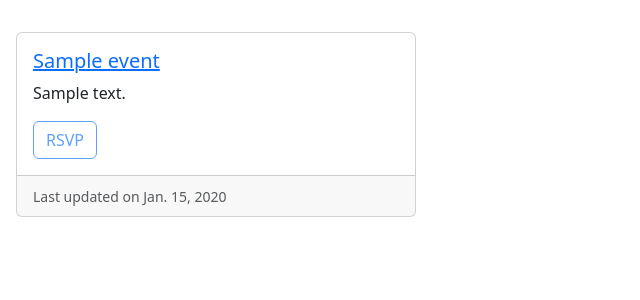
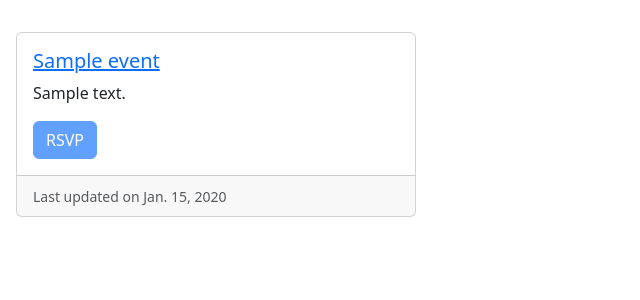
Before and after one commit to waffledood/huddle-hub, a Django app: page /huddlehub/home/ in a window 1280 px wide. Shown: the part 56-356 px from the top of the page, without its empty margins (0-640 px from the left). Run offline with Django 4.2, Linux system fonts and the light colour scheme; a user stored in the database is signed in; tables that the repository leaves empty hold one stand-in row (values such as "Sample post").

Commit message:
Change Bootstrap class for RSVP button for same Event organizer & User browsing

```diff
--- a/backend/templates/index.html
+++ b/backend/templates/index.html
@@ -12,7 +12,7 @@
               {% csrf_token %}
               {% if user.is_authenticated %}
                 {% if user == event.organizer  %}
-                  <button class="btn btn-outline-primary disabled">RSVP</button>
+                  <button class="btn btn-primary disabled">RSVP</button>
                 {% elif RSVPed %}
                   <button class="btn btn-outline-primary">un-RSVP</button>
                 {% else %}
```
